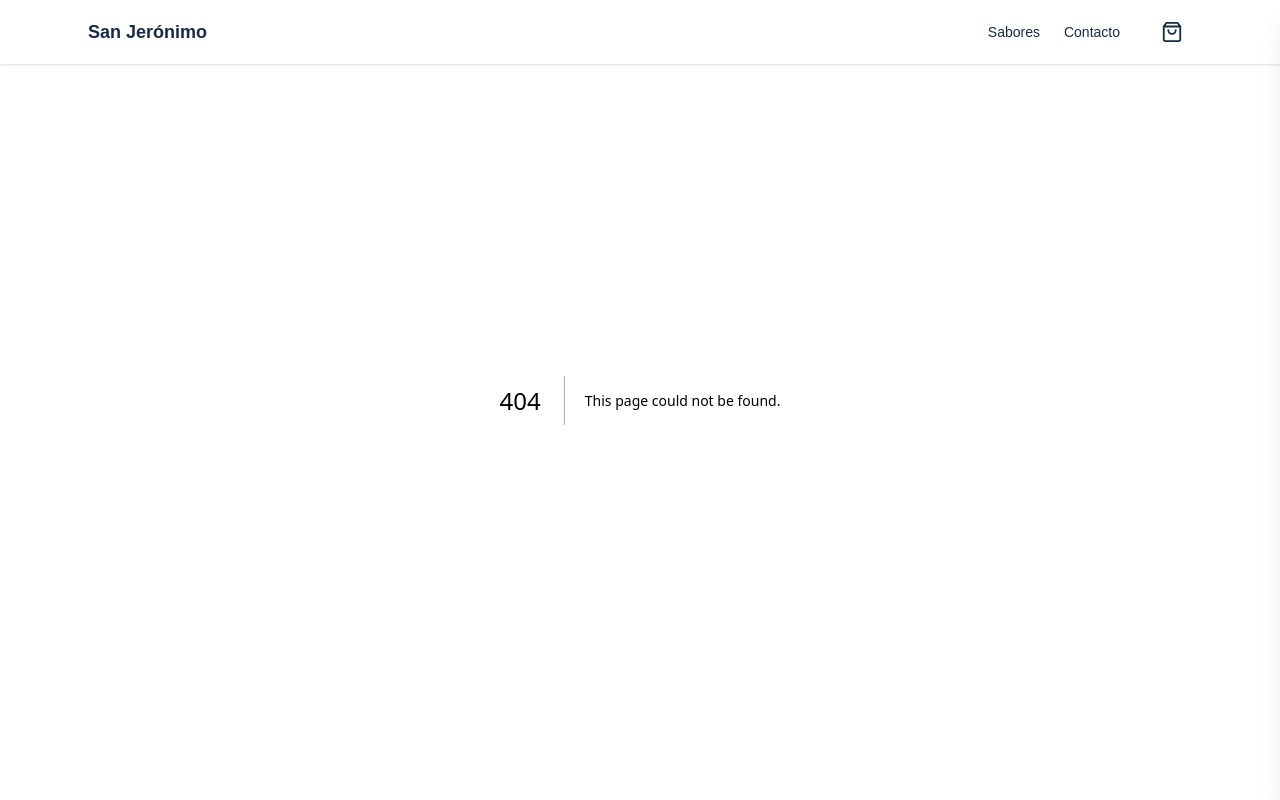
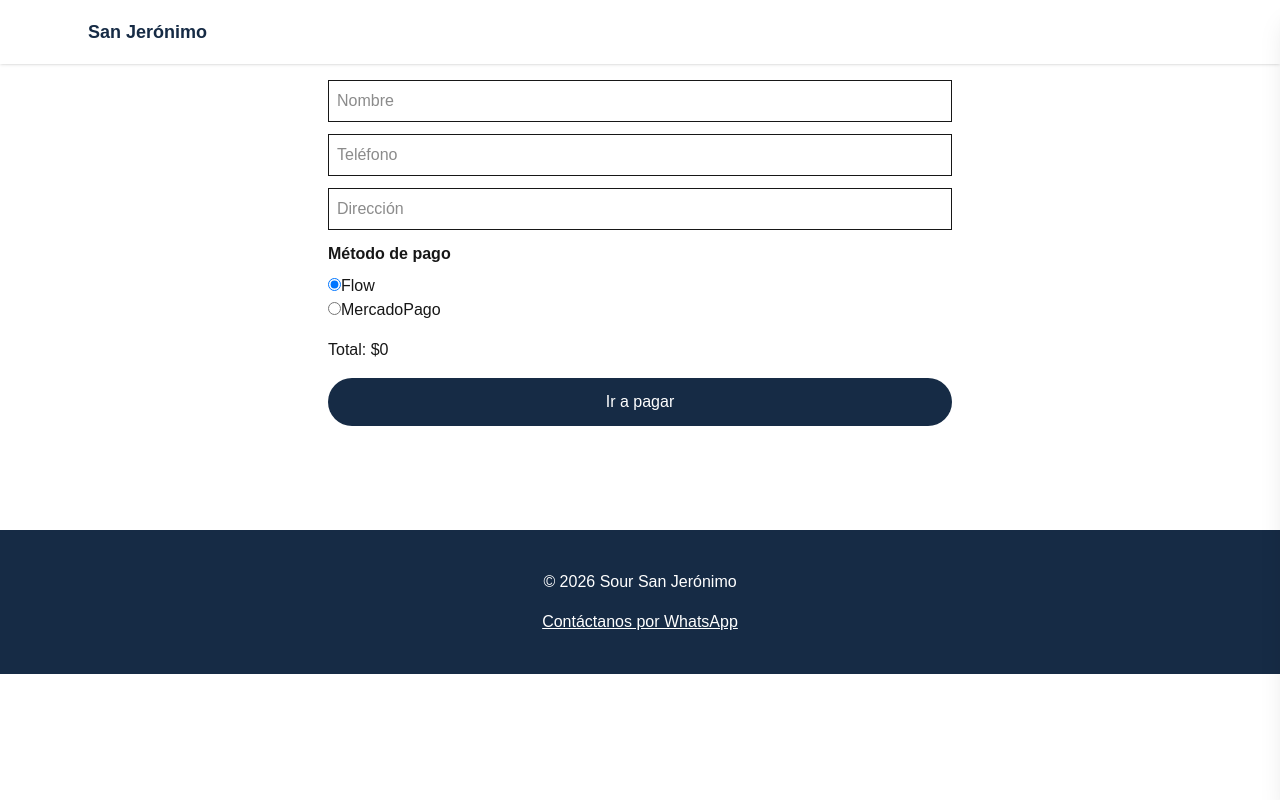
Before and after one commit to MaxBalart/sanjeronimo-web, a Next.js app: page /checkout in a window 1280 px wide. Before the commit this address had no page. Shown: the top 800 px of the page. Built offline with nearby package versions, Linux system fonts and the light colour scheme.

Commit message:
implemento checkout page con seleccion de pago y mejoras carrito

```diff
--- /dev/null
+++ b/app/api/checkout/route.ts
@@ -0,0 +1,18 @@
+import { NextResponse } from "next/server";
+
+export async function POST(req: Request) {
+  const body = await req.json();
+
+  const { items, total } = body;
+
+  // Aquí vas a construir la orden
+  const orderId = Date.now().toString();
+
+  // ⚠️ luego conectamos con Flow
+  console.log("Orden creada:", { orderId, items, total });
+
+  return NextResponse.json({
+    success: true,
+    orderId,
+  });
+}
--- /dev/null
+++ b/app/checkout/page.tsx
@@ -0,0 +1,100 @@
+"use client";
+
+import { useCart } from "@/components/CartContext";
+import { useState } from "react";
+
+export default function CheckoutPage() {
+  const { cart, total } = useCart();
+
+  const [form, setForm] = useState({
+    nombre: "",
+    telefono: "",
+    direccion: "",
+    metodoPago: "flow",
+  });
+
+  const handleSubmit = async () => {
+    const res = await fetch("/api/checkout", {
+      method: "POST",
+      headers: {
+        "Content-Type": "application/json",
+      },
+      body: JSON.stringify({
+        items: cart,
+        total,
+        cliente: form,
+      }),
+    });
+
+    const data = await res.json();
+
+    if (data.url) {
+      window.location.href = data.url;
+    }
+  };
+
+  return (
+    <main className="max-w-2xl mx-auto p-6">
+      <h1 className="text-2xl font-bold mb-6">Checkout</h1>
+
+      {/* DATOS CLIENTE */}
+      <input
+        placeholder="Nombre"
+        className="w-full border p-2 mb-3"
+        onChange={(e) => setForm({ ...form, nombre: e.target.value })}
+      />
+
+      <input
+        placeholder="Teléfono"
+        className="w-full border p-2 mb-3"
+        onChange={(e) => setForm({ ...form, telefono: e.target.value })}
+      />
+
+      <input
+        placeholder="Dirección"
+        className="w-full border p-2 mb-3"
+        onChange={(e) => setForm({ ...form, direccion: e.target.value })}
+      />
+
+      {/* MÉTODO DE PAGO */}
+      <div className="mb-4">
+        <p className="font-semibold mb-2">Método de pago</p>
+
+        <label className="block">
+          <input
+            type="radio"
+            name="metodo"
+            value="flow"
+            checked={form.metodoPago === "flow"}
+            onChange={() => setForm({ ...form, metodoPago: "flow" })}
+          />
+          Flow
+        </label>
+
+        <label className="block">
+          <input
+            type="radio"
+            name="metodo"
+            value="mercadopago"
+            onChange={() =>
+              setForm({ ...form, metodoPago: "mercadopago" })
+            }
+          />
+          MercadoPago
+        </label>
+      </div>
+
+      {/* RESUMEN */}
+      <div className="mb-4">
+        <p>Total: ${total.toLocaleString("es-CL")}</p>
+      </div>
+
+      <button
+        onClick={handleSubmit}
+        className="w-full bg-[#162B45] text-white py-3 rounded-full"
+      >
+        Ir a pagar
+      </button>
+    </main>
+  );
+}
--- a/components/CartPanel.tsx
+++ b/components/CartPanel.tsx
@@ -1,9 +1,14 @@
 "use client";
 import { useCart } from "./CartContext";
 import { CartItem } from "./CartContext";
-import { WHATSAPP_NUMBER } from "../lib/constants";
 
-export default function CartPanel({ open, onClose }: { open: boolean; onClose: () => void }) {
+export default function CartPanel({
+  open,
+  onClose,
+}: {
+  open: boolean;
+  onClose: () => void;
+}) {
   const { cart, addToCart, removeFromCart, total } = useCart();
 
   return (
@@ -33,6 +38,7 @@ export default function CartPanel({ open, onClose }: { open: boolean; onClose: (
                   ${item.precio.toLocaleString("es-CL")} x {item.cantidad}
                 </p>
               </div>
+
               <div className="flex gap-2">
                 <button onClick={() => removeFromCart(item.nombre)}>-</button>
                 <button onClick={() => addToCart(item)}>+</button>
@@ -42,15 +48,16 @@ export default function CartPanel({ open, onClose }: { open: boolean; onClose: (
         </div>
 
         <div className="p-4 border-t">
-          <p className="font-bold mb-2">Total: ${total.toLocaleString("es-CL")}</p>
-          <a
-            href={`https://wa.me/${WHATSAPP_NUMBER}?text=Hola%21%20Quiero%20finalizar%20mi%20pedido%20de%20Sour%20San%20Jer%C3%B3nimo%20por%20%24${total.toLocaleString("es-CL")}`}
-            target="_blank"
-            rel="noopener noreferrer"
-            className="block w-full text-center bg-[#162B45] text-white py-2 rounded-full hover:opacity-90 transition"
+          <p className="font-bold mb-2">
+            Total: ${total.toLocaleString("es-CL")}
+          </p>
+
+          <button
+            onClick={() => (window.location.href = "/checkout")}
+            className="w-full bg-[#162B45] text-white py-2 rounded-full hover:opacity-90 transition"
           >
-            Finalizar compra
-          </a>
+            Ir a pagar
+          </button>
         </div>
       </div>
     </>
--- a/components/Flavors.tsx
+++ b/components/Flavors.tsx
@@ -1,6 +1,5 @@
 "use client";
 
-import { useState } from "react";
 import { useCart } from "./CartContext";
 
 const sabores = [
@@ -14,7 +13,7 @@ const sabores = [
     nombre: "Maracuyá",
     descripcion: "Tropical, fresco y ligeramente dulce.",
     color: "bg-orange-400",
-    precio: 11990,
+    precio: 10990,
   },
   {
     nombre: "Sin azúcar",
@@ -25,25 +24,7 @@ const sabores = [
 ];
 
 export default function Flavors() {
-  const { addToCart } = useCart();
-
-  const [quantities, setQuantities] = useState<Record<string, number>>(
-    Object.fromEntries(sabores.map((s) => [s.nombre, 1]))
-  );
-  const [pressed, setPressed] = useState<string | null>(null);
-
-  const updateQty = (nombre: string, delta: number) => {
-    setQuantities((prev) => ({
-      ...prev,
-      [nombre]: Math.max(1, prev[nombre] + delta),
-    }));
-  };
-
-  const handleAdd = (sabor: (typeof sabores)[0]) => {
-    addToCart({ nombre: sabor.nombre, precio: sabor.precio }, quantities[sabor.nombre]);
-    setPressed(sabor.nombre);
-    setTimeout(() => setPressed(null), 300);
-  };
+  const { cart, addToCart, removeFromCart } = useCart();
 
   return (
     <section id="sabores" className="bg-[#FAF3DE] py-20 px-6">
@@ -54,7 +35,10 @@ export default function Flavors() {
       </div>
 
       <div className="grid md:grid-cols-3 gap-8 max-w-6xl mx-auto">
-        {sabores.map((sabor) => (
+        {sabores.map((sabor) => {
+          const enCarrito = cart.find((i) => i.nombre === sabor.nombre);
+
+          return (
             <div
               key={sabor.nombre}
               className="bg-white rounded-2xl shadow-md p-8 text-center hover:shadow-xl hover:-translate-y-2 transition-all duration-300"
@@ -71,35 +55,35 @@ export default function Flavors() {
                 ${sabor.precio.toLocaleString("es-CL")}
               </p>
 
-            {/* Contador de unidades */}
-            <div className="flex items-center justify-center gap-4 mb-6">
+              {enCarrito ? (
+                <div className="flex items-center justify-center gap-3">
                   <button
-                onClick={() => updateQty(sabor.nombre, -1)}
-                className="w-8 h-8 rounded-full border border-[#162B45] text-[#162B45] flex items-center justify-center hover:bg-[#162B45] hover:text-white transition text-lg font-bold"
+                    onClick={() => removeFromCart(sabor.nombre)}
+                    className="w-9 h-9 rounded-full bg-[#128708] text-white flex items-center justify-center text-xl font-bold hover:opacity-80 transition"
                   >
                     −
                   </button>
-              <span className="text-lg font-semibold text-[#162B45] w-4 text-center">
-                {quantities[sabor.nombre]}
+                  <span className="text-lg font-bold text-[#162B45] w-5 text-center">
+                    {enCarrito.cantidad}
                   </span>
                   <button
-                onClick={() => updateQty(sabor.nombre, 1)}
-                className="w-8 h-8 rounded-full border border-[#162B45] text-[#162B45] flex items-center justify-center hover:bg-[#162B45] hover:text-white transition text-lg font-bold"
+                    onClick={() => addToCart({ nombre: sabor.nombre, precio: sabor.precio })}
+                    className="w-9 h-9 rounded-full bg-[#128708] text-white flex items-center justify-center text-xl font-bold hover:opacity-80 transition"
                   >
                     +
                   </button>
                 </div>
-
+              ) : (
                 <button
-              onClick={() => handleAdd(sabor)}
-              className={`bg-[#128708] text-white px-5 py-3 rounded-full font-semibold transition-all duration-150 ${
-                pressed === sabor.nombre ? "scale-90 opacity-75" : "hover:opacity-90"
-              }`}
+                  onClick={() => addToCart({ nombre: sabor.nombre, precio: sabor.precio })}
+                  className="bg-[#128708] text-white px-5 py-3 rounded-full font-semibold hover:opacity-90 active:scale-95 transition-all duration-150"
                 >
                   Agregar al carrito
                 </button>
+              )}
             </div>
-        ))}
+          );
+        })}
       </div>
     </section>
   );
--- a/components/Navbar.tsx
+++ b/components/Navbar.tsx
@@ -1,18 +1,24 @@
 "use client";
 import { useState } from "react";
+import { usePathname } from "next/navigation";
 import CartButton from "./CartButton";
 import CartPanel from "./CartPanel";
 
 export default function Navbar() {
   const [open, setOpen] = useState(false);
+  const pathname = usePathname();
+  const isCheckout = pathname === "/checkout";
 
   return (
     <>
       <nav className="w-full fixed top-0 left-0 bg-white shadow-sm z-50">
         <div className="max-w-6xl mx-auto flex justify-between items-center px-6 h-16">
 
-          <span className="font-bold text-[#162B45] text-lg">San Jerónimo</span>
+          <a href="/" className="font-bold text-[#162B45] text-lg hover:opacity-80 transition">
+            San Jerónimo
+          </a>
 
+          {!isCheckout && (
             <div className="flex items-center gap-8">
               <div className="hidden sm:flex items-center gap-6 text-sm text-[#162B45]">
                 <a href="#sabores" className="hover:underline">Sabores</a>
@@ -20,6 +26,7 @@ export default function Navbar() {
               </div>
               <CartButton onClick={() => setOpen(true)} />
             </div>
+          )}
 
         </div>
       </nav>
```
Also changed, not shown: 1 other file (tests, documents, lock files or other folders). Lines whose indentation alone changed are shown as unchanged.
